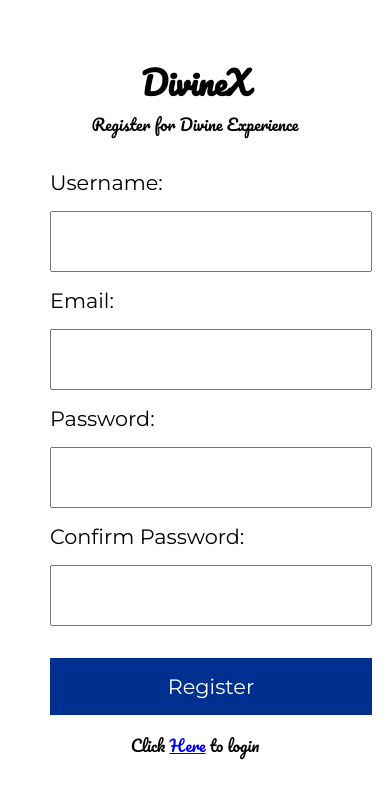
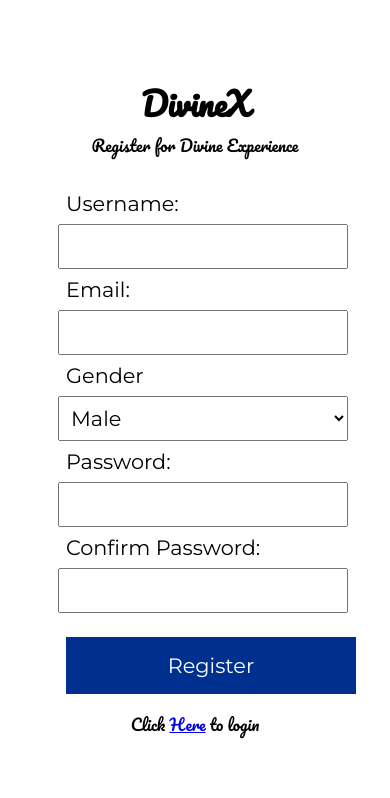
Before and after one commit to asharyapandey/divinex-frontend, a React (Create React App) app: page /register in a window 390 px wide. Shown: the top 798 px of the page. Built offline with nearby package versions, Linux system fonts and the light colour scheme.

Commit message:
changed styles for register page and added gender dropdown

```diff
--- a/package.json
+++ b/package.json
@@ -2,10 +2,12 @@
   "name": "divinex-frontend",
   "version": "0.1.0",
   "private": true,
+  "proxy": "http://localhost:5000",
   "dependencies": {
     "@testing-library/jest-dom": "^5.11.9",
     "@testing-library/react": "^11.2.5",
     "@testing-library/user-event": "^12.7.3",
+    "axios": "^0.21.1",
     "react": "^17.0.1",
     "react-dom": "^17.0.1",
     "react-router-dom": "^5.2.0",
--- a/src/App.js
+++ b/src/App.js
@@ -6,9 +6,11 @@ import { BrowserRouter as Router, Switch, Route } from "react-router-dom";
 function App() {
 	return (
 		<Router>
-			<Route exact path="/login" component={Login} />
-			<Route exact path="/register" component={Register} />
-			<Route exact path="/" component={Header} />
+			<Switch>
+				<Route exact path="/login" component={Login} />
+				<Route exact path="/register" component={Register} />
+				<Route exact path="/" component={Header} />
+			</Switch>
 		</Router>
 	);
 }
--- a/src/pages/Login.js
+++ b/src/pages/Login.js
@@ -1,5 +1,5 @@
 import { useState } from "react";
-import "./Auth.scss";
+import "./Login.scss";
 import LoginImage from "./login.jpg";
 import { Link } from "react-router-dom";
 
--- a/src/pages/Register.js
+++ b/src/pages/Register.js
@@ -1,13 +1,18 @@
 import { useState } from "react";
-import "./Auth.scss";
+import "./Register.scss";
 import RegisterImage from "./register.jpg";
 import { Link } from "react-router-dom";
 
 function Register() {
 	const [username, setUsername] = useState("");
 	const [email, setEmail] = useState("");
+	const [gender, setGender] = useState("Male");
 	const [password, setPassword] = useState("");
 	const [confirmPassword, setConfirmPassword] = useState("");
+
+	const onSubmit = (e) => {
+		e.preventDefault();
+	};
 	return (
 		<div className="auth-container">
 			<div className="auth-container__content">
@@ -32,6 +37,19 @@ function Register() {
 								value={email}
 								onChange={(e) => setEmail(e.target.value)}
 							/>
+						</div>
+						<div className="form-g">
+							<label htmlFor="gender">Gender</label>
+							<select
+								name="gender"
+								id="gender"
+								onChange={(e) => setGender(e.target.value)}
+							>
+								<option value="Male">Male</option>
+								<option value="Female">Female</option>
+
+								<option value="Others">Others</option>
+							</select>
 						</div>
 						<div className="form-g">
 							<label for="password">Password:</label>
--- /dev/null
+++ b/src/pages/Register.scss
@@ -0,0 +1,63 @@
+.auth-container {
+	display: flex;
+	width: 100%;
+	height: 100vh;
+	background-color: white;
+	color: black;
+	overflow: hidden;
+	&__image {
+		width: 50%;
+		height: 100vh;
+		align-self: flex-end;
+		background-size: cover;
+
+		@media only screen and (max-width: 850px) {
+			display: none;
+		}
+	}
+
+	&__content {
+		display: flex;
+		justify-content: center;
+		align-items: center;
+		width: 50%;
+		height: 100%;
+		@media only screen and (max-width: 850px) {
+			width: 100%;
+		}
+
+		.heading {
+			text-align: center;
+			font-family: "Pacifico", cursive;
+		}
+		p {
+			text-align: center;
+			padding-bottom: 2rem;
+			font-family: "Pacifico", cursive;
+		}
+		.desc {
+			text-align: center;
+			padding-bottom: 2rem;
+		}
+	}
+}
+.form-g {
+	font-size: 1.3rem;
+
+	& label {
+		display: block;
+		padding: 0rem 1rem;
+	}
+
+	& input,
+	select {
+		padding: 0.5rem;
+		font-size: inherit;
+		font-family: inherit;
+		margin: 0.5rem;
+		width: 100%;
+	}
+	& input:focus {
+		outline: 1px solid #00308f;
+	}
+}
--- /dev/null
+++ b/src/utils/fetch.js
@@ -0,0 +1,3 @@
+import Axios from "axios";
+
+export const publicFetch = Axios.create();
```
Also changed, not shown: src/pages/Login.scss (renamed from src/pages/Auth.scss), 1 other file (tests, documents, lock files or other folders).
